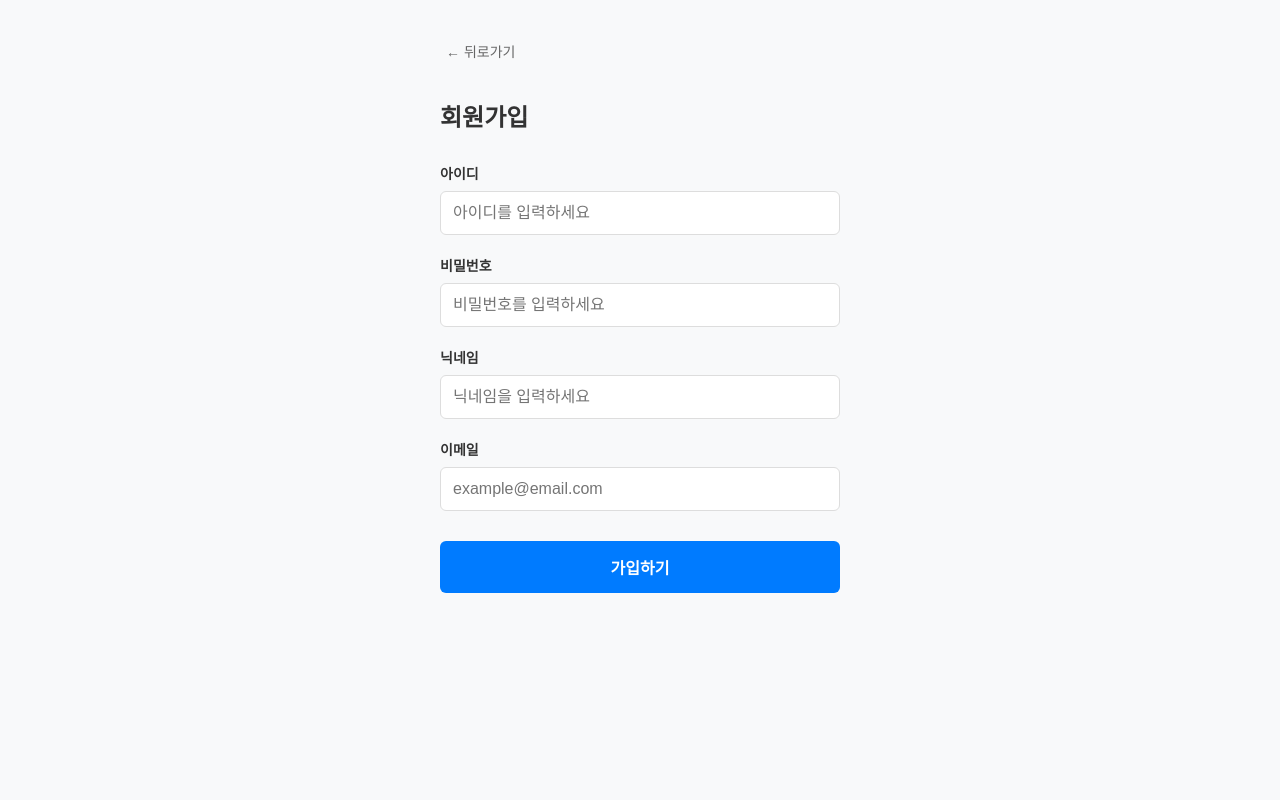
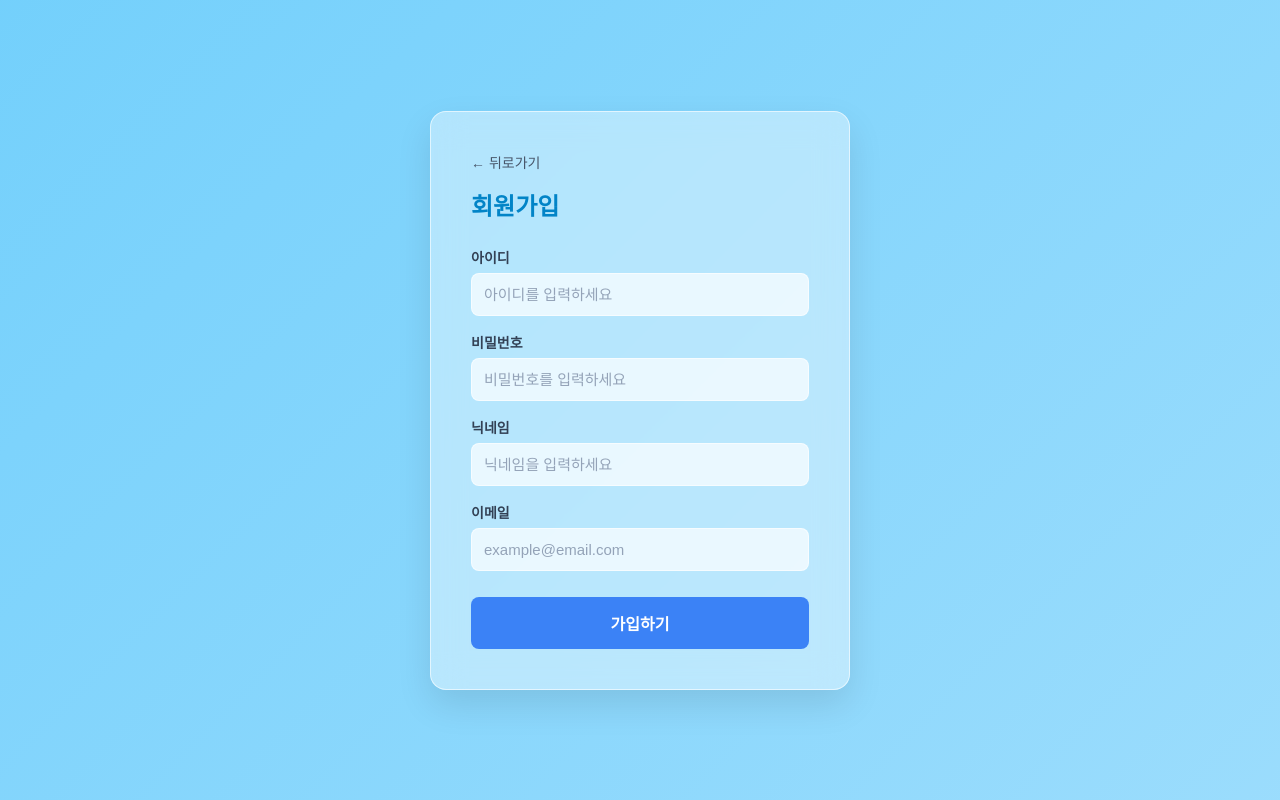
Before and after one commit to Lnvy65/035_2, a React (Vite) app in the folder 035-frontend/: page /login in a window 1280 px wide. Both pictures are taken after a click on the button "회원가입". Built offline with nearby package versions, Linux system fonts and the light colour scheme; no server answers.

Commit message:
css업데이트

```diff
--- a/035-frontend/src/hooks/useSubColumn.jsx
+++ b/035-frontend/src/hooks/useSubColumn.jsx
@@ -21,7 +21,7 @@ export const useSubColumns = (handleDelete) => {
       width: 100,
       headerAlign: "center",
       align: "center",
-      valueFormatter: (value) => value ? `${value.toLocaleString()}` : ""
+      valueFormatter: (value) => value ? `${Number(value).toLocaleString()}` : ""
     },
     { field: "CUR_NM", headerName: "통화", width: 80, headerAlign: "center", align: "center" },
     { field: "NEXT_BILLING_DT", headerName: "결제 예정일", width: 100, editable: false, headerAlign: "center", align: "center" },
--- a/035-frontend/src/pages/LoginPage.jsx
+++ b/035-frontend/src/pages/LoginPage.jsx
@@ -6,6 +6,9 @@ import styles from "../styles/LoginPage.module.css";
 const LoginPage = () => {
   const [username, setUsername] = useState("");
   const [password, setPassword] = useState("");
+
+  // 마우스 좌표 및 카드 기울기 상태 관리
+  const [mousePos, setMousePos] = useState({ x: 0, y: 0, rx: 0, ry: 0 });
   const loginMutation = useLogin();
   const navigate = useNavigate();
 
@@ -14,11 +17,40 @@ const LoginPage = () => {
     loginMutation.mutate({ username, password });
   };
 
+  const handleMouseMove = (e) => {
+    // 1. 배경 움직임을 위한 좌표 계산
+    const x = (window.innerWidth / 2 - e.clientX) * 0.03;
+    const y = (window.innerHeight / 2 - e.clientY) * 0.03;
+
+    // [수정된 부분] 로그인 카드 3D 기울임을 위한 각도 배율을 매우 작게(0.005) 낮추어 눈이 아프지 않게 조정
+    const rx = (window.innerHeight / 2 - e.clientY) * 0.005;
+    const ry = (window.innerWidth / 2 - e.clientX) * -0.005;
+    // [수정된 부분] 끝
+
+    setMousePos({ x, y, rx, ry });
+  };
+
+  // 마우스가 화면 밖으로 나가면 카드를 원래 위치로 복귀
+  const handleMouseLeave = () => {
+    setMousePos({ x: 0, y: 0, rx: 0, ry: 0 });
+  };
 
   return (
-    <div className={styles.container}>
+    <div
+      className={styles.container}
+      onMouseMove={handleMouseMove}
+      onMouseLeave={handleMouseLeave}
+      style={{
+        '--mouse-x': `${mousePos.x}px`,
+        '--mouse-y': `${mousePos.y}px`,
+        '--rotate-x': `${mousePos.rx}deg`,
+        '--rotate-y': `${mousePos.ry}deg`
+      }}
+    >
+      <div className={styles.background} />
+
       <div className={styles.card}>
-        <h2 className={styles.title}>로그인</h2>
+        <h1 className={styles.appTitle}>SubHub</h1>
 
         <form onSubmit={handleSubmit} className={styles.form}>
           <div className={styles.field}>
@@ -51,9 +83,9 @@ const LoginPage = () => {
           </button>
 
           <button
-            type="button" // submit이 아닌 일반 button으로 변경 필수!
+            type="button"
             className={styles.button}
-            onClick={() => navigate("/signUp")} // 원하는 경로로 이동
+            onClick={() => navigate("/signUp")}
           >
             회원가입
           </button>
--- a/035-frontend/src/pages/SignUpPage.jsx
+++ b/035-frontend/src/pages/SignUpPage.jsx
@@ -14,6 +14,9 @@ const SignUpPage = () => {
     userName: '',
     email: '',
   });
+
+  // [추가된 부분] 로그인 페이지와 동일한 마우스 인터랙션 좌표 상태 추가
+  const [mousePos, setMousePos] = useState({ x: 0, y: 0, rx: 0, ry: 0 });
 
   const signupMutation = useMutation({
     mutationFn: insertuserApi,
@@ -42,8 +45,38 @@ const SignUpPage = () => {
     signupMutation.mutate(formData);
   };
 
+  // [추가된 부분] 배경 및 카드를 마우스 방향에 반응하도록 좌표 계산 핸들러 추가
+  const handleMouseMove = (e) => {
+    const x = (window.innerWidth / 2 - e.clientX) * 0.03;
+    const y = (window.innerHeight / 2 - e.clientY) * 0.03;
+    const rx = (window.innerHeight / 2 - e.clientY) * 0.005;
+    const ry = (window.innerWidth / 2 - e.clientX) * -0.005;
+
+    setMousePos({ x, y, rx, ry });
+  };
+
+  const handleMouseLeave = () => {
+    setMousePos({ x: 0, y: 0, rx: 0, ry: 0 });
+  };
+  // [추가된 부분] 끝
+
   return (
-    <div className={styles.container}>
+    /* [수정된 부분] 마우스 추적 이벤트 바인딩 및 CSS 변수 전달 */
+    <div
+      className={styles.container}
+      onMouseMove={handleMouseMove}
+      onMouseLeave={handleMouseLeave}
+      style={{
+        '--mouse-x': `${mousePos.x}px`,
+        '--mouse-y': `${mousePos.y}px`,
+        '--rotate-x': `${mousePos.rx}deg`,
+        '--rotate-y': `${mousePos.ry}deg`
+      }}
+    >
+      {/* [추가된 부분] 로그인 페이지와 통일된 애니메이션 배경 레이어 */}
+      <div className={styles.background} />
+
+      <div className={styles.card}>
         <button onClick={() => window.history.back()} className={styles.backButton}>
           ← 뒤로가기
         </button>
@@ -98,6 +131,7 @@ const SignUpPage = () => {
           </button>
         </form>
       </div>
+    </div>
   );
 };
 
--- a/035-frontend/src/router/AppRouter.jsx
+++ b/035-frontend/src/router/AppRouter.jsx
@@ -31,7 +31,6 @@ const AppRouter = () => {
       <Route
         path="/profile"
         element={isAuthenticated ? <Layout><ProfilePage /></Layout> : <Navigate to="/login" />}
-
       />
       <Route
         path="/analysis"
--- a/035-frontend/src/styles/EventPage.module.css
+++ b/035-frontend/src/styles/EventPage.module.css
@@ -1,4 +1,3 @@
 .title{
     font-family: 'Pretendard', sans-serif;
-    color: #333;
 }
--- a/035-frontend/src/styles/MainPage.module.css
+++ b/035-frontend/src/styles/MainPage.module.css
@@ -1,7 +1,7 @@
 /* Dashboard.module.css */
 
 .container {
-  padding: 40px;
+  padding: 20px;
   background-color: var(--bg-color);
   min-height: 100vh;
   font-family: sans-serif;
--- a/035-frontend/src/styles/Sidebar.module.css
+++ b/035-frontend/src/styles/Sidebar.module.css
@@ -11,16 +11,15 @@
   flex-direction: column;
   border-right: 1px solid var(--border-color);
 }
-/* 사이드바 너비 설정 */
+
 .open { width: 280px; }
-.collapsed { width: 72px; } /* 아이콘 시인성을 위해 68px에서 72px로 소폭 상향 */
+.collapsed { width: 72px; }
 
-/* 헤더(햄버거 버튼) 영역 */
 .sidebarHeader {
   height: 60px;
   display: flex;
   align-items: center;
-  padding-left: 22px; /* 🔴 펼치든 접든 무조건 왼쪽 22px 고정 */
+  padding-left: 22px;
   gap: 15px;
 }
 
@@ -42,7 +41,7 @@
   font-weight: bold;
   font-size: 1.2rem;
   letter-spacing: 1px;
-  color: #1e00ff;
+  color: #646cff;
   white-space: nowrap;
 }
 
@@ -63,15 +62,13 @@
   border-radius: 12px;
   transition: background-color 0.2s ease;
 
-  /* 🔴 아이콘 위치의 "기준점". 모든 상태에서 동일해야 합니다. */
   padding-left: 14px;
-  justify-content: flex-start; /* 🔴 무조건 왼쪽 정렬 */
+  justify-content: flex-start;
 }
 
-/* 접혔을 때도 왼쪽 정렬 및 위치 고정 */
 .collapsed .menuItem a {
-  padding-left: 14px; /* 접혀도 14px 유지 */
-  justify-content: flex-start; /* 접혀도 중앙으로 가지 않음 */
+  padding-left: 14px;
+  justify-content: flex-start;
 }
 
 .menuItem a:hover,
@@ -86,16 +83,14 @@
   display: flex;
   justify-content: center;
   align-items: center;
-  flex-shrink: 0; /* 아이콘 크기 사수 */
+  flex-shrink: 0;
 }
 
-/* 글자 애니메이션: 제자리에서 사라지기 */
 .menuText {
   margin-left: 20px;
   white-space: nowrap;
   font-size: 14px;
   font-weight: 500;
-  /* 🔴 transform: translateX 등을 쓰면 글자가 튀므로 opacity만 사용 */
   transition: opacity 0.2s ease;
 }
 
@@ -106,7 +101,7 @@
 
 .collapsed .menuText {
   opacity: 0;
-  display: none; /* 🔴 공간을 완전히 없애야 아이콘이 중앙으로 밀리지 않습니다 */
+  display: none;
 }
 
 /* 하단 영역 (프로필/로그아웃) */
@@ -148,7 +143,6 @@
   color: #ff4d4d;
 }
 
-/* 🔴 Lucide 아이콘 자체 크기 강제 (CSS로도 한 번 더 고정) */
 .iconWrapper svg {
   width: 26px !important;
   height: 26px !important;
--- a/035-frontend/src/styles/SignUpPage.module.css
+++ b/035-frontend/src/styles/SignUpPage.module.css
@@ -1,72 +1,133 @@
+/* [수정된 부분] 다크모드 시 글씨 무력화 방지를 위해 LoginPage 레이아웃 패턴 완벽 결합 및 강제 색상 고정 지정 */
 .container {
+  position: relative;
+  display: flex;
+  justify-content: center;
+  align-items: center;
+  height: 100vh;
+  width: 100vw;
+  overflow: hidden;
+  perspective: 1000px;
+  box-sizing: border-box;
+}
+
+/* [추가된 부분] 은은한 하늘색 움직이는 그라데이션 레이어 추가 */
+.background {
+  position: absolute;
+  top: -10%;
+  left: -10%;
+  width: 120%;
+  height: 120%;
+  background: linear-gradient(-45deg, #e0f2fe, #bae6fd, #7dd3fc, #38bdf8);
+  background-size: 400% 400%;
+  animation: gradientBG 30s ease infinite;
+  transform: translate(var(--mouse-x, 0px), var(--mouse-y, 0px));
+  transition: transform 0.2s ease-out;
+  z-index: -1;
+}
+
+@keyframes gradientBG {
+  0% { background-position: 0% 50%; }
+  50% { background-position: 100% 50%; }
+  100% { background-position: 0% 50%; }
+}
+
+/* [수정된 부분] 글래스모피즘 전용 카드 스타일 구조 변경 및 3D 회전 제어 */
+.card {
   padding: 40px;
-  max-width: 400px;
-  margin: 0 auto;
-  font-family: 'Pretendard', sans-serif;
-  color: #333;
+  border-radius: 16px;
+  width: 100%;
+  max-width: 420px;
+  background: rgba(255, 255, 255, 0.4) !important;
+  backdrop-filter: blur(16px);
+  -webkit-backdrop-filter: blur(16px);
+  border: 1px solid rgba(255, 255, 255, 0.6) !important;
+  box-shadow: 0 15px 35px rgba(0, 0, 0, 0.1) !important;
+  transform: rotateX(var(--rotate-x, 0deg)) rotateY(var(--rotate-y, 0deg));
+  transition: transform 0.15s ease-out;
+  box-sizing: border-box;
 }
 
 .backButton {
   background: none;
   border: none;
   cursor: pointer;
-  color: #666;
-  margin-bottom: 20px;
+  color: #475569 !important; /* 가독성 고정 */
+  margin-bottom: 15px;
   font-size: 14px;
+  padding: 0;
+  display: flex;
+  font-weight: 500;
 }
 
 .title {
-  margin-bottom: 30px;
+  margin-top: 0;
+  margin-bottom: 25px;
   font-size: 24px;
   font-weight: bold;
+  color: #0284c7 !important; /* 다크모드 무관하게 상시 고정 */
 }
 
 .form {
   display: flex;
   flex-direction: column;
-  gap: 20px;
+  gap: 16px;
 }
 
 .inputGroup {
   display: flex;
   flex-direction: column;
-  gap: 8px;
+  gap: 6px;
+  text-align: left;
 }
 
 .inputGroup label {
   font-size: 14px;
   font-weight: 600;
+  color: #334155 !important; /* 상시 가독성 유지색 */
 }
 
 .inputGroup input {
+  width: 100%;
   padding: 12px;
-  border: 1px solid #ddd;
-  border-radius: 6px;
-  font-size: 16px;
+  border: 1px solid rgba(255, 255, 255, 0.6);
+  border-radius: 8px;
+  background: rgba(255, 255, 255, 0.7) !important;
+  color: #1e293b !important;
+  font-size: 15px;
+  box-sizing: border-box;
+  outline: none;
+  transition: all 0.3s ease;
+}
+
+.inputGroup input::placeholder {
+  color: #94a3b8;
 }
 
 .inputGroup input:focus {
-  outline: none;
-  border-color: #007bff;
+  border-color: #38bdf8;
+  background: rgba(255, 255, 255, 0.95) !important;
+  box-shadow: 0 0 10px rgba(56, 189, 248, 0.3);
 }
 
 .submitButton {
   padding: 14px;
-  background-color: #007bff;
-  color: white;
+  background-color: #3b82f6 !important;
+  color: white !important;
   border: none;
-  border-radius: 6px;
+  border-radius: 8px;
   cursor: pointer;
   font-size: 16px;
   font-weight: bold;
   margin-top: 10px;
-  transition: background-color 0.2s;
+  transition: all 0.3s;
 }
 
 .submitButton:hover {
-  background-color: #0069d9;
+  background-color: #2563eb !important;
+  box-shadow: 0 4px 12px rgba(37, 99, 235, 0.4);
 }
 
 .submitButton:active {
-  background-color: #0056b3; /* 클릭했을 때 피드백을 위해 조금 더 어둡게 */
+  background-color: #1d4ed8 !important;
 }
```
Also changed, not shown: 035-frontend/src/components/Sidebar.jsx (+8 -11 lines), 035-frontend/src/pages/AnalysisPage.jsx (+7 -11 lines), 035-frontend/src/pages/EventPage.jsx (+7 -24 lines), 035-frontend/src/pages/ProfilePage.jsx (+12 -9 lines). Lines whose indentation alone changed are shown as unchanged.
